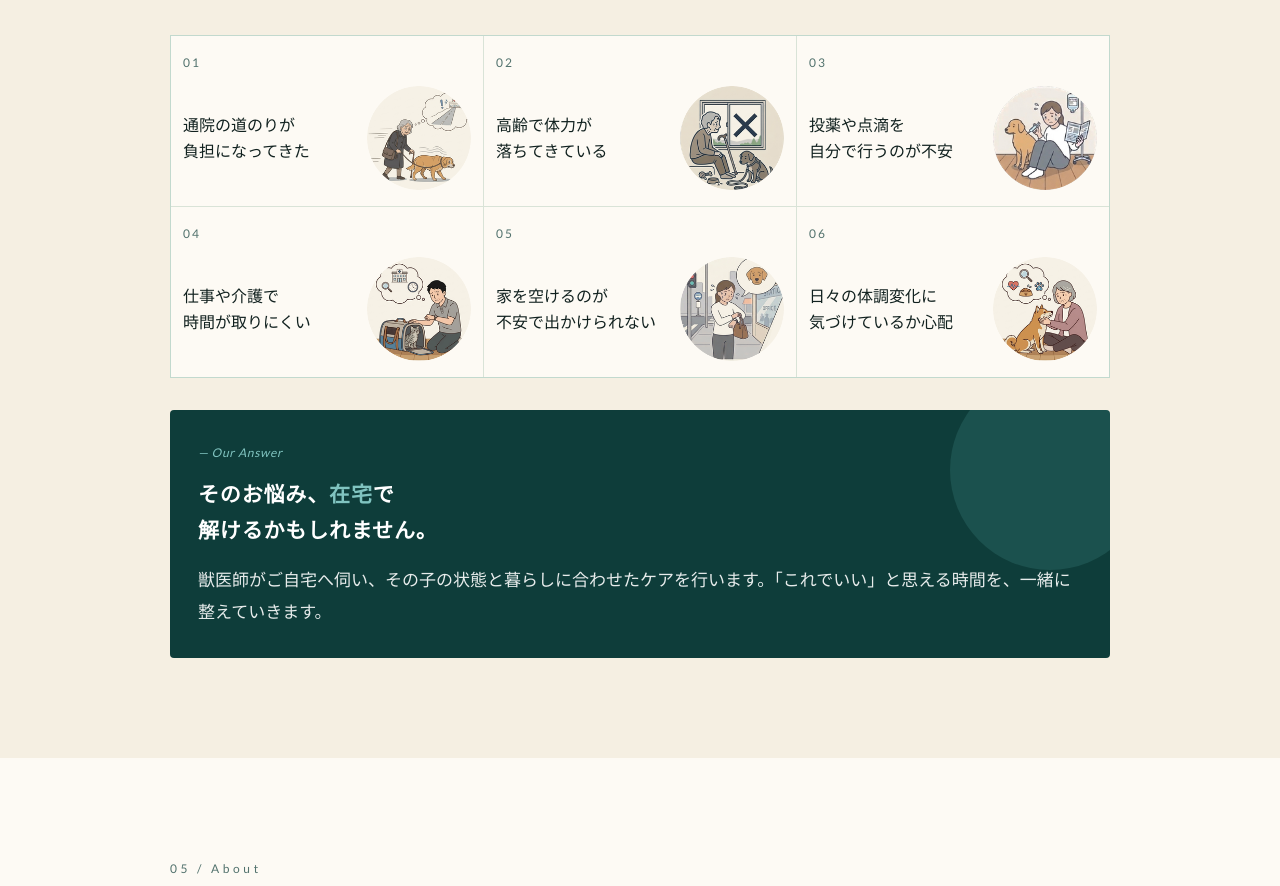
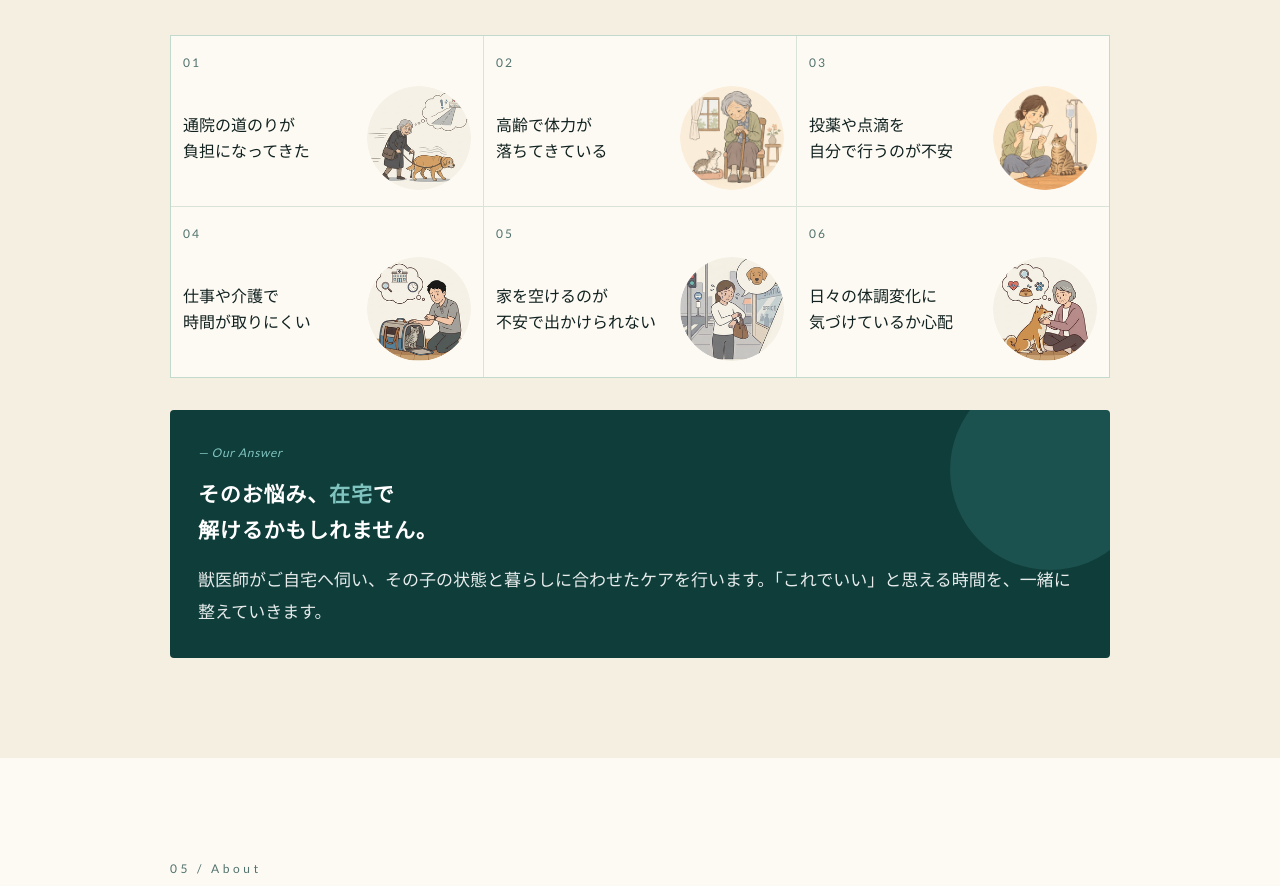
Before and after one commit to otaharacom/ovc-lp, a plain HTML site: page houmon-care.html in a window 1280 px wide. Shown: the part 4900-5786 px from the top of the page. Drawn offline with Linux system fonts and the light colour scheme.

Commit message:
トップ・おうちケアのお悩みカード2枚を猫のイラストに差し替え
Co-Authored-By: Claude Sonnet 5.5 <noreply@anthropic.com>

```diff
--- a/houmon-care.html
+++ b/houmon-care.html
@@ -429,14 +429,14 @@
       <div class="worry-num">02</div>
       <div class="worry-row">
         <div class="worry-txt">高齢で体力が<br>落ちてきている</div>
-        <div class="worry-icon"><img src="assets/worry-icon-senior-weak.png" alt="" loading="lazy"></div>
+        <div class="worry-icon"><img src="assets/worry-icon-cat-senior-weak.png" alt="" loading="lazy"></div>
       </div>
     </div>
     <div class="worry">
       <div class="worry-num">03</div>
       <div class="worry-row">
         <div class="worry-txt">投薬や点滴を<br>自分で行うのが不安</div>
-        <div class="worry-icon"><img src="assets/worry-icon-iv-drip.png" alt="" loading="lazy"></div>
+        <div class="worry-icon"><img src="assets/worry-icon-cat-iv-drip.png" alt="" loading="lazy"></div>
       </div>
     </div>
     <div class="worry">
```
Also changed, not shown: index.html (+2 -2 lines), assets/worry-icon-cat-iv-drip.png (added), assets/worry-icon-cat-senior-weak.png (added).
